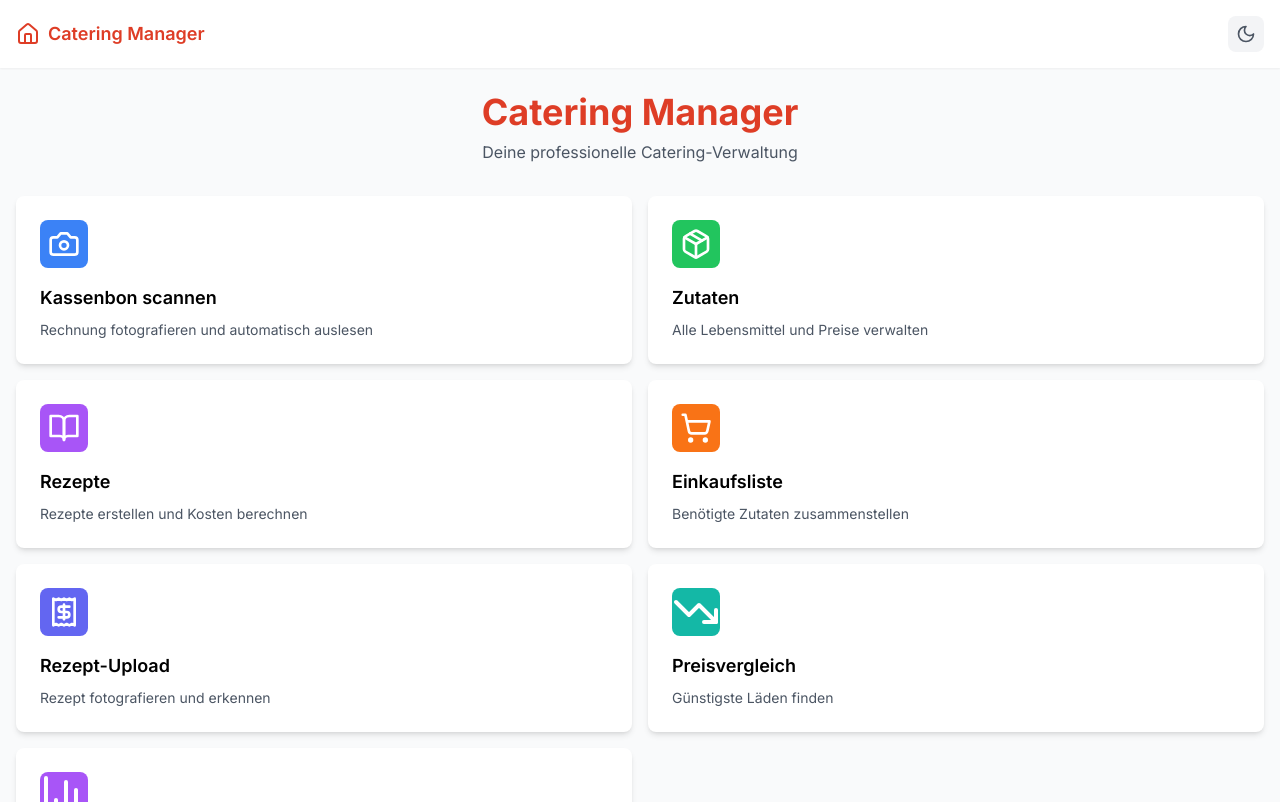
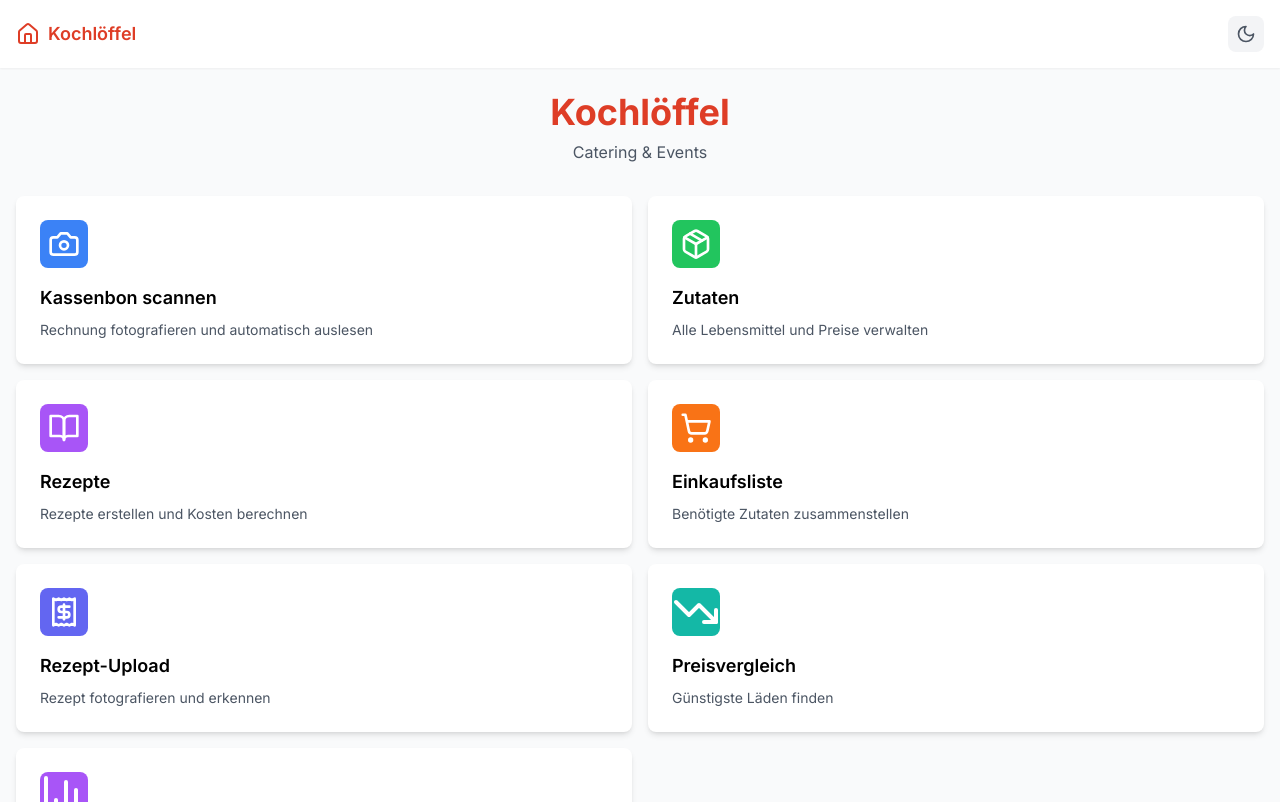
Before and after one commit to Halvar90/catering-app, a Next.js app: page / in a window 1280 px wide. Shown: the top 802 px of the page. Built offline with nearby package versions, Linux system fonts and the light colour scheme; no server answers; what @instantdb/react would draw is missing.

Commit message:
Update branding to "Kochlöffel" in layout, home page, and manifest

```diff
--- a/app/layout.tsx
+++ b/app/layout.tsx
@@ -5,13 +5,13 @@ import './globals.css'
 const inter = Inter({ subsets: ['latin'] })
 
 export const metadata: Metadata = {
-  title: 'Catering Manager',
-  description: 'Professionelle Catering-Verwaltung',
+  title: 'Kochlöffel Catering',
+  description: 'Professionelle Catering-Verwaltung für Kochlöffel',
   manifest: '/manifest.json',
   appleWebApp: {
     capable: true,
     statusBarStyle: 'default',
-    title: 'Catering Manager',
+    title: 'Kochlöffel',
   },
   icons: {
     icon: '/icon-192.png',
--- a/app/page.tsx
+++ b/app/page.tsx
@@ -69,10 +69,10 @@ export default function Home() {
           <div className="space-y-6">
             <div className="text-center mb-8">
               <h1 className="text-4xl font-bold text-primary-600 dark:text-primary-400 mb-2">
-                Catering Manager
+                Kochlöffel
               </h1>
               <p className="text-gray-600 dark:text-gray-400">
-                Deine professionelle Catering-Verwaltung
+                Catering & Events
               </p>
             </div>
 
@@ -171,7 +171,7 @@ export default function Home() {
             >
               <HomeIcon className="w-6 h-6" />
               <span className="font-semibold text-lg hidden sm:inline">
-                Catering Manager
+                Kochlöffel
               </span>
             </button>
           )}
```
Also changed, not shown: public/manifest.json.
